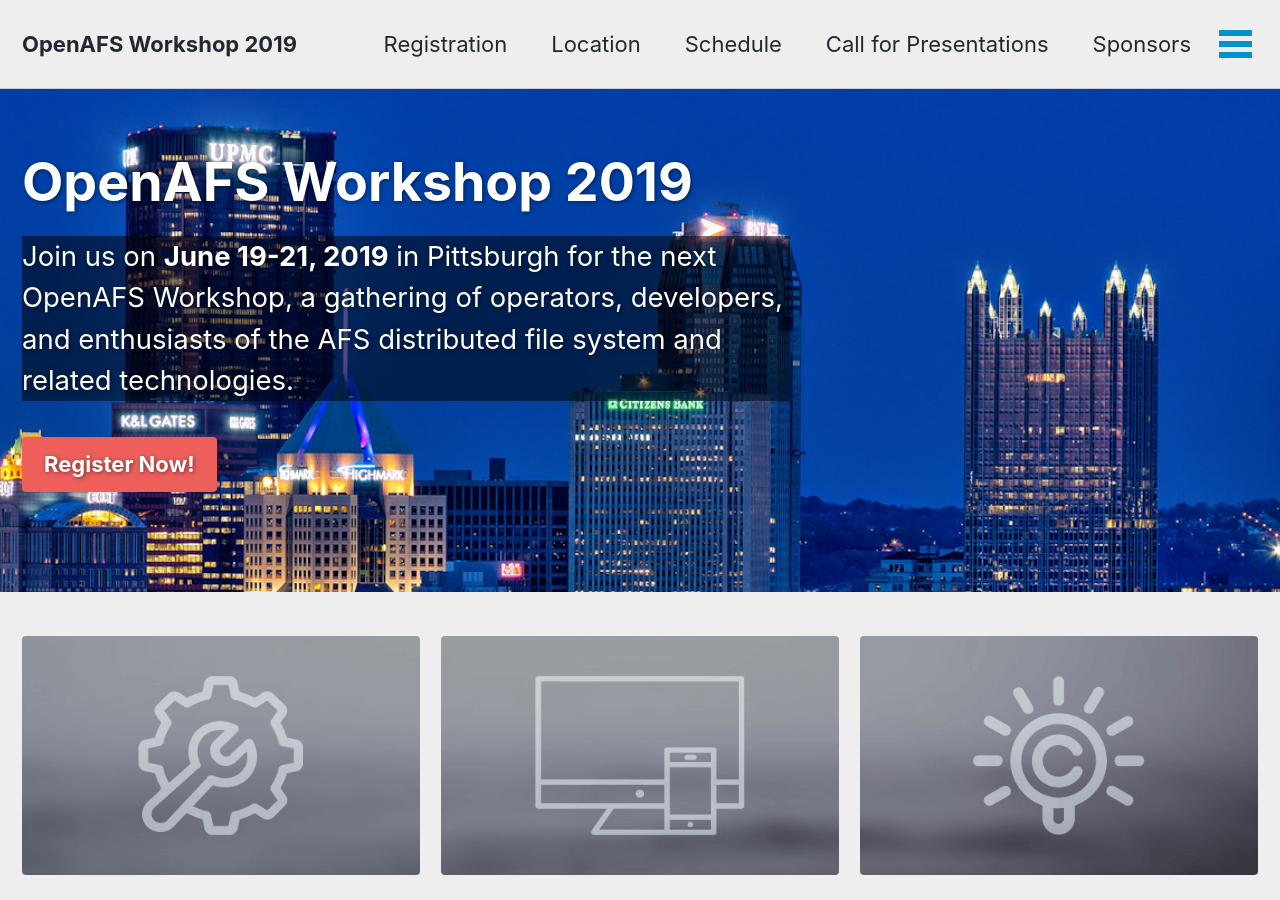
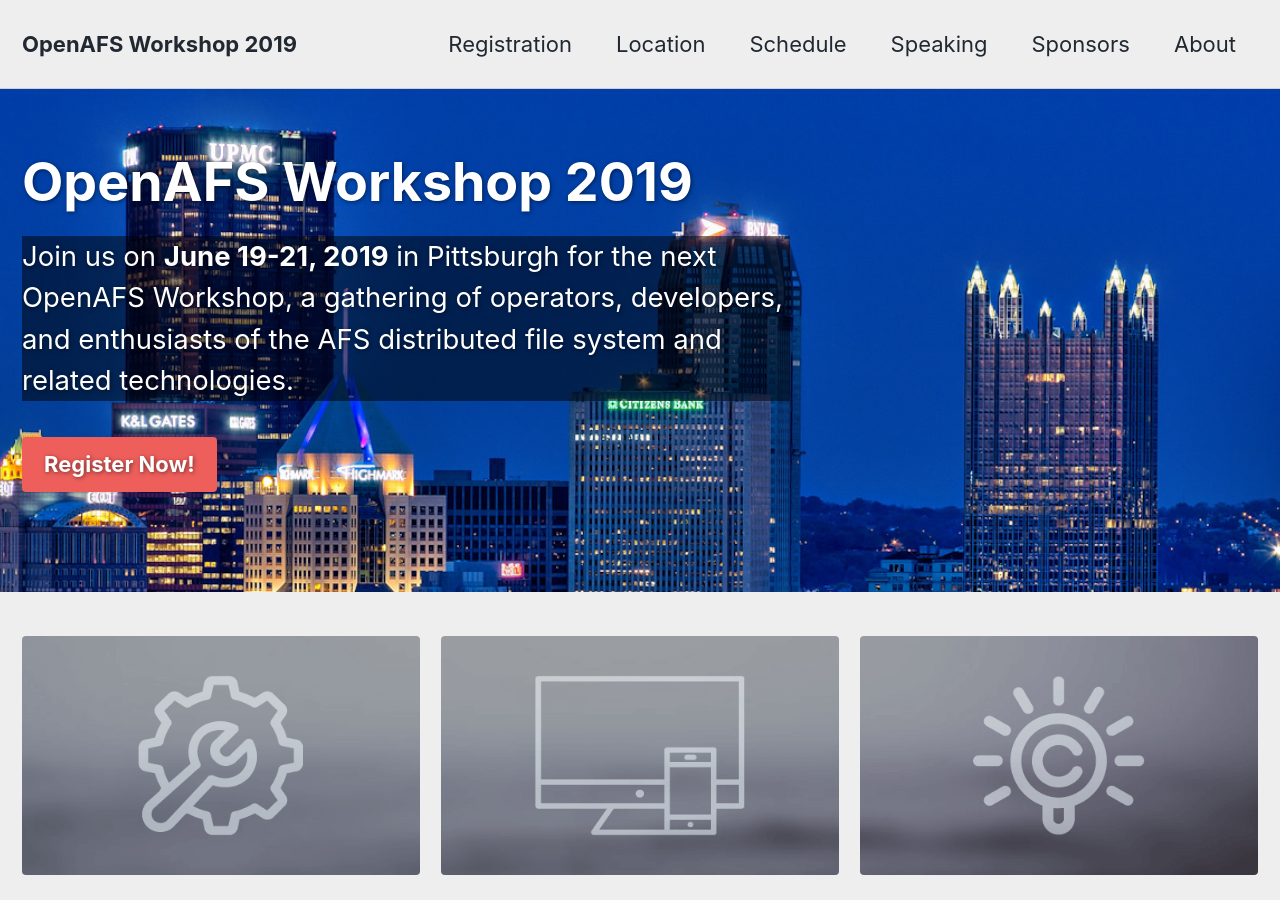
Before and after one commit to openafsfoundation/openafs-workshop.org, a Jekyll site: the page built from index.html, in a window 1280 px wide and 900 px high. Built offline with Jekyll 4.4.1, drawn with Linux system fonts in a browser that asks for light colours; cached includes are drawn as plain includes; nearby versions of some CDN libraries; the list of posts is cut into pages by our own code.

Commit message:
tweak nav

```diff
--- a/_data/navigation.yml
+++ b/_data/navigation.yml
@@ -6,7 +6,7 @@
     url: "/2019/location/"
   - title: "Schedule"
     url: "/2019/schedule"
-  - title: "Call for Presentations"
+  - title: "Speaking"
     url: "/2019/cfp/"
   - title: "Sponsors"
     url: "/2019/sponsors/"
```
